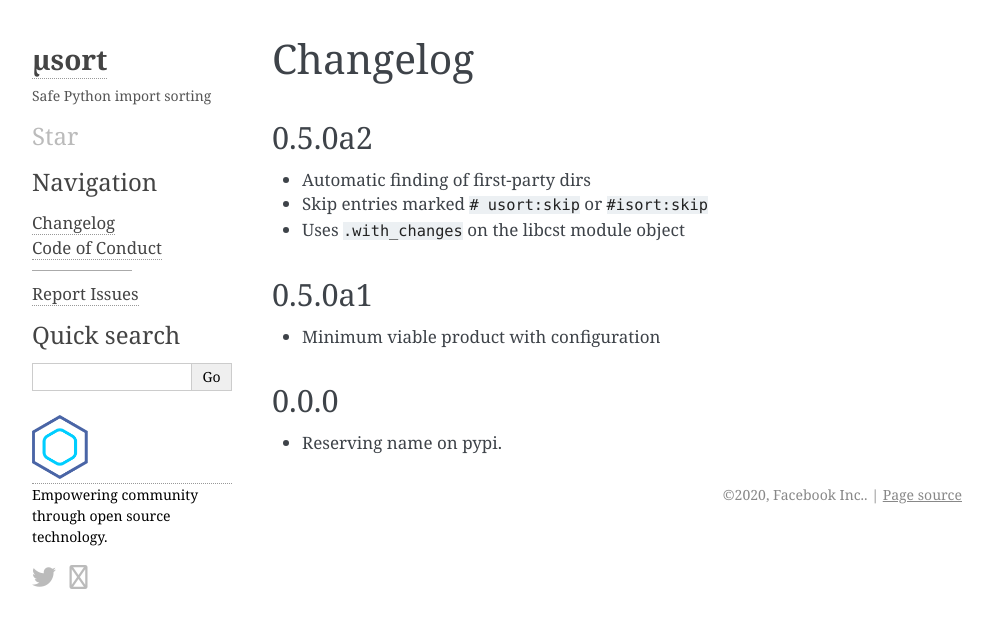
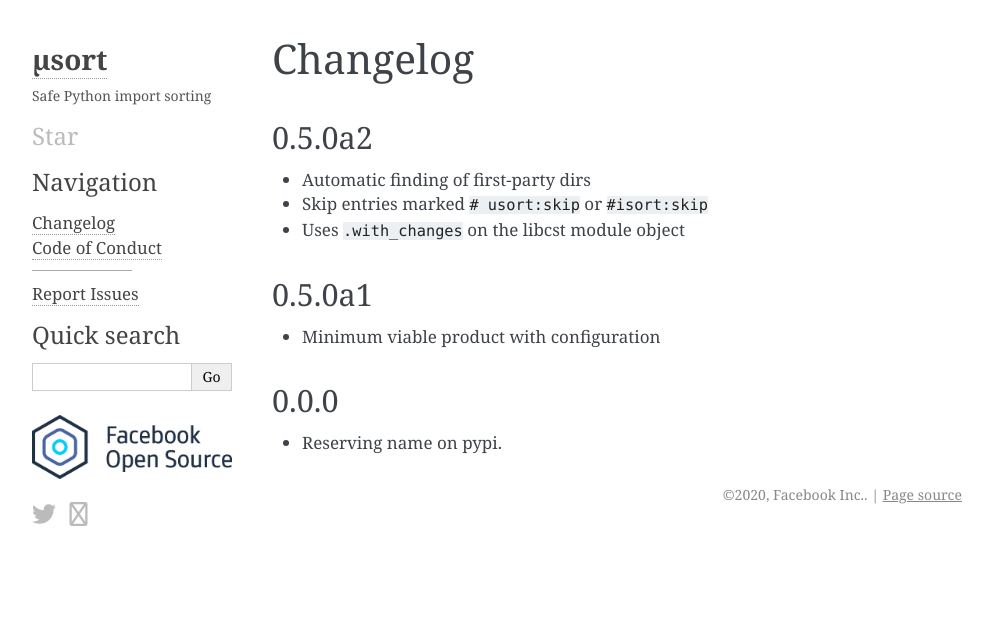
Before and after one commit to facebook/usort, a Sphinx documentation site: the page built from docs/changelog.rst, in a window 1280 px wide. Shown: the top 628 px of the page, without its empty margins (148-1141 px from the left). Built offline with Sphinx 7.4.7, drawn with Linux system fonts in a browser that asks for light colours; nearby versions of some CDN libraries; pages that are not in the unit, such as notebooks, are missing from menus.

Commit message:
Better FB open source brand assets

```diff
--- a/docs/_static/custom.css
+++ b/docs/_static/custom.css
@@ -14,7 +14,7 @@
     border: none;
 }
 
-div.facebook-badges a:hover {
+div.facebook a, div.facebook a:hover, div.facebook-badges a:hover {
     color: #777;
     border: none;
 }
--- a/docs/_templates/facebook.html
+++ b/docs/_templates/facebook.html
@@ -1,7 +1,6 @@
 <div class="facebook">
     <span>
         <a href="https://opensource.facebook.com"><img src="_static/fbopensource.png" alt="Facebook Open Source" /></a>
-        Empowering community through open source technology.
     </span>
 </div>
 <div class="facebook-badges">
```
Also changed, not shown: docs/_static/fbopensource.png.
